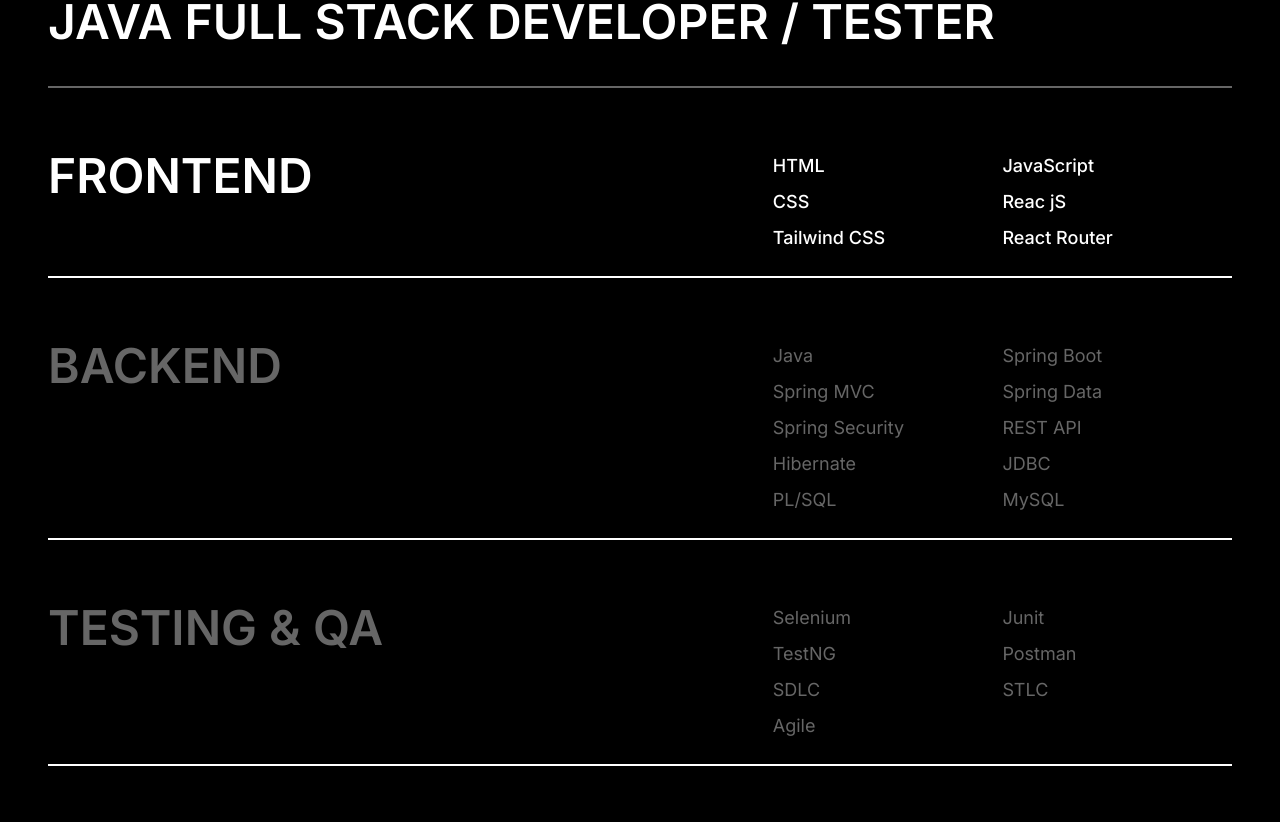
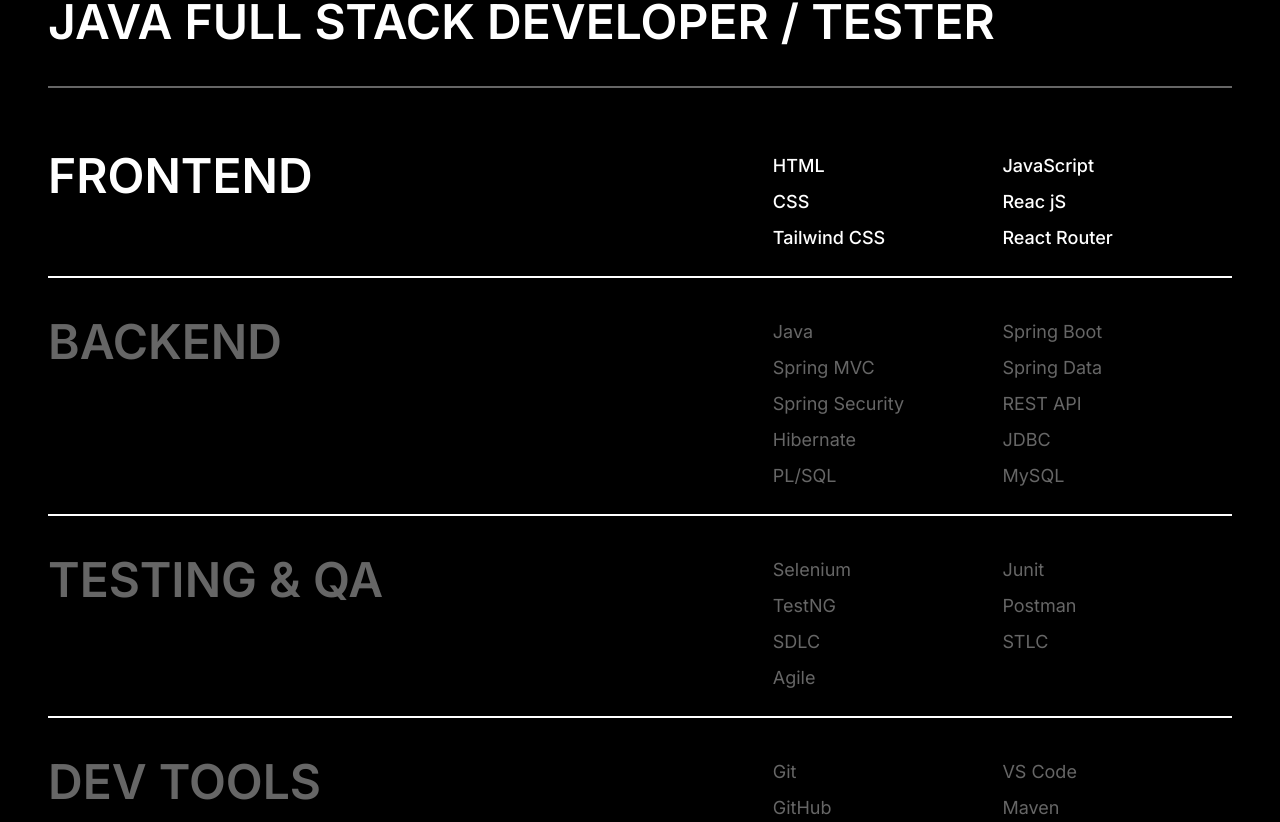
Before and after one commit to prakash6301/portfolio, a React (Vite) app: page / in a window 1280 px wide. Shown: the part 2578-3400 px from the top of the page. Built offline with nearby package versions, Linux system fonts and the light colour scheme.

Commit message:
changed space-y- in skills section

```diff
--- a/src/components/SkillsSection.jsx
+++ b/src/components/SkillsSection.jsx
@@ -84,7 +84,7 @@ export default function SkillsSection() {
         </div>
 
         {/* Skills Listing */}
-        <div className="md:mt-12 lg:mt-12 mt-6  space-y-16">
+        <div className="md:mt-6 lg:mt-6 mt-6  space-y-10">
           {skills.map((block, index) => (
             <motion.div
               key={index}
```
